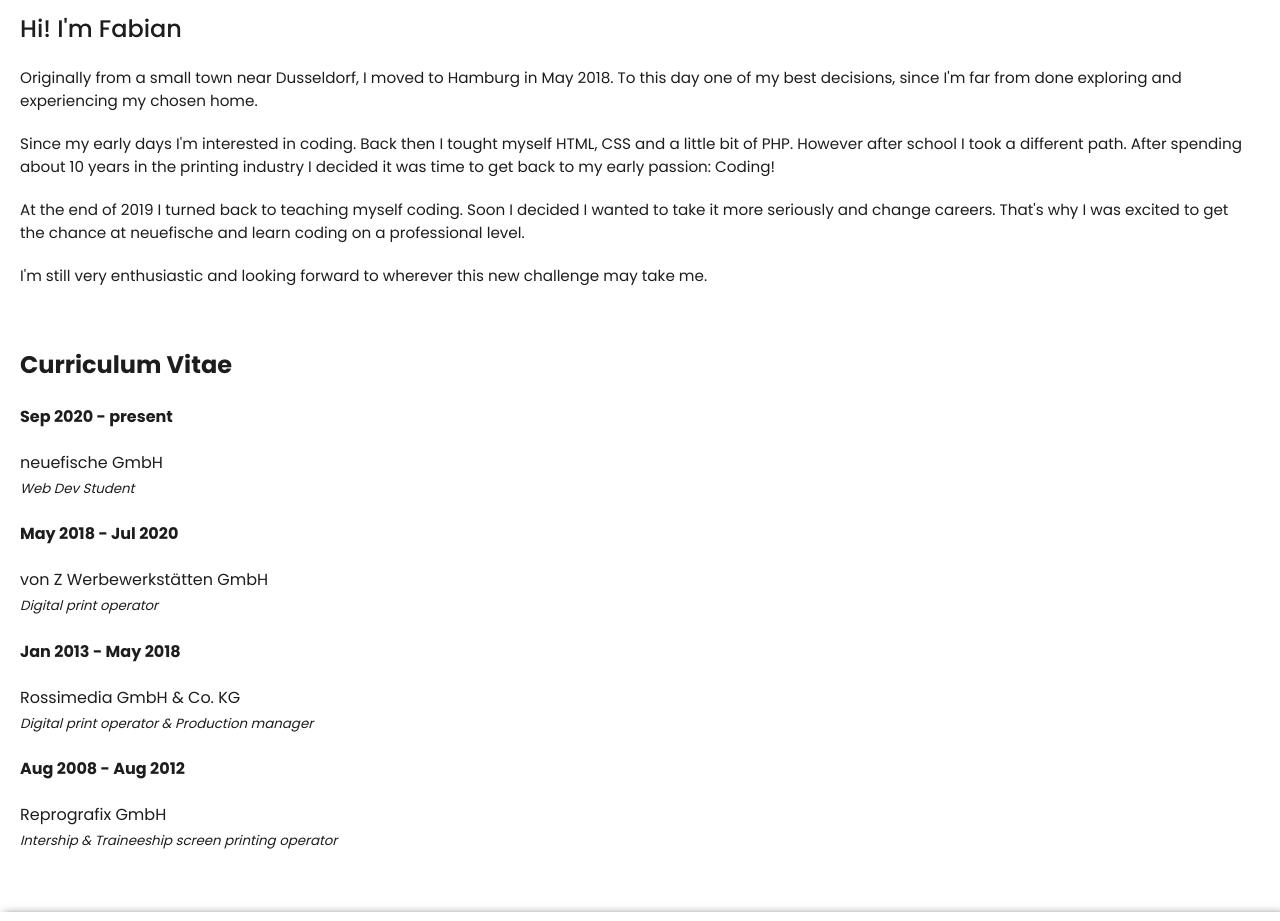
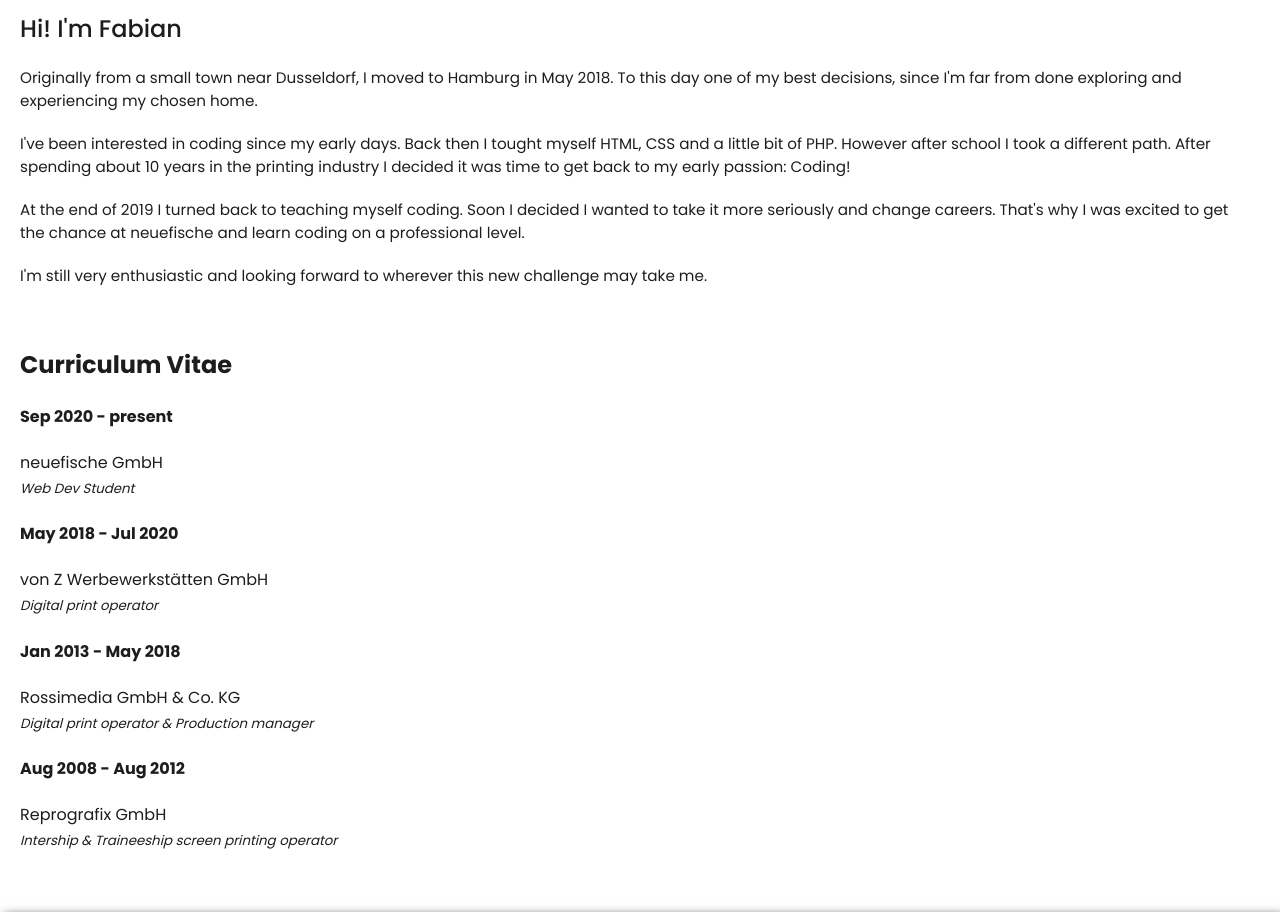
Before and after one commit to FabianAlleblas/personal-website, a plain HTML site: page index.html in a window 1280 px wide. Shown: the part 2100-3021 px from the top of the page. Drawn offline with Linux system fonts and the light colour scheme.

```diff
--- a/index.html
+++ b/index.html
@@ -72,8 +72,8 @@
         exploring and experiencing my chosen home.
       </p>
       <p>
-        Since my early days I'm interested in coding. Back then I tought myself
-        HTML, CSS and a little bit of PHP. However after school I took a
+        I've been interested in coding since my early days. Back then I tought
+        myself HTML, CSS and a little bit of PHP. However after school I took a
         different path. After spending about 10 years in the printing industry I
         decided it was time to get back to my early passion: Coding!
       </p>
```
